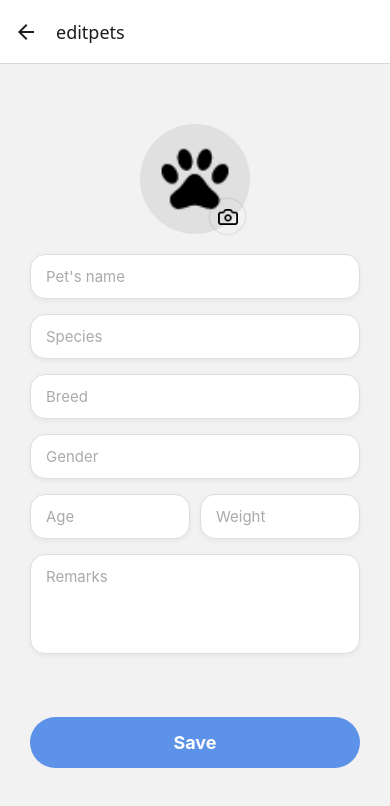
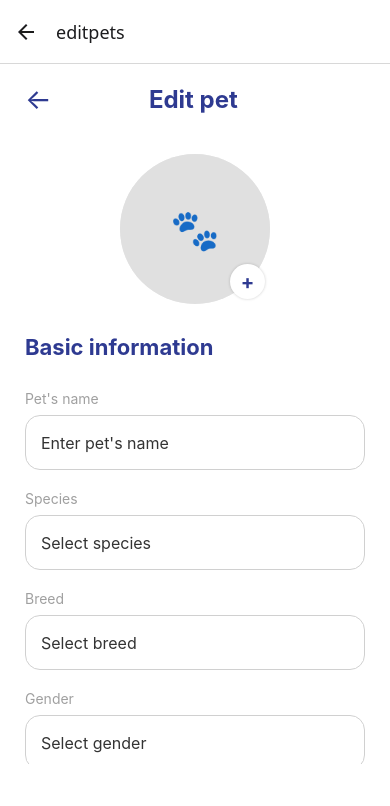
Before and after one commit to Rc-cura/vet-clinic-systems, a React Native app: screen /editpets in a window 390 px wide. Shown: the top 806 px of the page. Built offline with nearby package versions, Linux system fonts and the light colour scheme.

Commit message:
fix pet management and add pets

```diff
--- a/screens/AddPets.jsx
+++ b/screens/AddPets.jsx
@@ -5,6 +5,7 @@ import MyStyleSheet from '../styles/MyStyleSheet'
 import * as ImagePicker from 'expo-image-picker';
 import { Dropdown } from 'react-native-element-dropdown';
 
+// 1. Import Supabase and your User Context
 import { supabase } from '../context/supabase';
 import { useUser } from '../context/UserContext';
 
@@ -37,7 +38,6 @@ export default function AddPets() {
     { label: 'Cat', value: 'Cat' },
   ];
 
-  // RESTORED FULL BREED LIST
   const breedData = {
     Dog: [
       { label: 'Aspin (Asong Pinoy)', value: 'Aspin' },
@@ -92,17 +92,24 @@ export default function AddPets() {
   };
 
   const changeHandler = (field, value) => {
-    // Reset breed if species changes
+    let filteredValue = value;
     if (field === "species") {
       setPet({ ...getPet, species: value, breed: "", customBreed: "" });
-    } else {
-      setPet({ ...getPet, [field]: value });
+      return;
     }
+    if (field === "pname" || field === "gender") {
+      filteredValue = value.replace(/[^a-zA-Z\s]/g, "");
+    }
+    if (field === "age" || field === "weight") {
+      filteredValue = value.replace(/[^0-9.]/g, "");
+    }
+    setPet({ ...getPet, [field]: filteredValue });
   };
 
   const handleSavePet = async () => {
-    if (!user?.id) {
-      Alert.alert("Error", "No user session found.");
+    if (!user || !user.id) {
+      Alert.alert("Error", "No user session found. Please log in again.");
+      navigation.navigate('login');
       return;
     }
 
@@ -110,8 +117,14 @@ export default function AddPets() {
       setErrorMsg("Please fill up all required fields");
       return;
     }
+    if (getPet.breed === 'Other' && !getPet.customBreed.trim()) {
+      setErrorMsg("Please specify the pet's breed");
+      return;
+    }
 
+    setErrorMsg("");
     setLoading(true);
+
     try {
       let finalImageUrl = null;
 
@@ -149,7 +162,9 @@ export default function AddPets() {
 
       Alert.alert("Success", "Pet registered successfully!");
       navigation.replace('dashboard');
+
     } catch (error) {
+      setErrorMsg(error.message);
       Alert.alert("Error", error.message);
     } finally {
       setLoading(false);
@@ -158,6 +173,7 @@ export default function AddPets() {
 
   return (
     <SafeAreaView style={MyStyleSheet.whiteContainer}>
+      {/* Header with Back Button */}
       <View style={MyStyleSheet.formHeader}>
         <TouchableOpacity onPress={() => navigation.goBack()} style={MyStyleSheet.backBtn}>
           <Text style={{ fontSize: 28, color: '#2E3A91' }}>←</Text>
@@ -168,20 +184,23 @@ export default function AddPets() {
 
       <ScrollView contentContainerStyle={MyStyleSheet.addPetScroll} showsVerticalScrollIndicator={false} keyboardShouldPersistTaps="handled">
 
+        {/* Profile Image Picker */}
         <View style={MyStyleSheet.imagePickerContainer}>
           <View style={MyStyleSheet.mainProfileCircle}>
             {getPet.pimage ? (
               <Image source={{ uri: getPet.pimage }} style={MyStyleSheet.mainProfileImage} />
             ) : (
-              <View style={[MyStyleSheet.mainProfileImage, { backgroundColor: '#E0E0E0', justifyContent: 'center', alignItems: 'center' }]}>
+              <View style={[MyStyleSheet.mainProfileImage, { backgroundColor: '#F0F0F0', justifyContent: 'center', alignItems: 'center' }]}>
                  <Text style={{fontSize: 40}}>🐾</Text>
               </View>
             )}
-            <TouchableOpacity style={MyStyleSheet.plusCircle} onPress={pickImage}>
+            <TouchableOpacity style={MyStyleSheet.plusCircle} onPress={pickImage} disabled={loading}>
               <Text style={MyStyleSheet.plusIcon}>+</Text>
             </TouchableOpacity>
           </View>
         </View>
+
+        {errorMsg ? <Text style={{ color: 'red', textAlign: 'center', marginBottom: 15 }}>{errorMsg}</Text> : null}
 
         <Text style={MyStyleSheet.formSectionTitle}>Basic information</Text>
 
@@ -192,6 +211,8 @@ export default function AddPets() {
             onChangeText={(val) => changeHandler("pname", val)}
             style={MyStyleSheet.styledInput}
             placeholder="Enter pet's name"
+            placeholderTextColor="#AAA"
+            editable={!loading}
           />
 
           <Text style={MyStyleSheet.fieldLabel}>Species</Text>
@@ -202,24 +223,29 @@ export default function AddPets() {
             placeholder="Select species"
             value={getPet.species}
             onChange={item => changeHandler("species", item.value)}
+            disable={loading}
           />
 
           <Text style={MyStyleSheet.fieldLabel}>Breed</Text>
           <Dropdown
             style={MyStyleSheet.styledInput}
             data={getPet.species ? breedData[getPet.species] : []}
-            search labelField="label" valueField="value"
-            placeholder={getPet.species ? "Select breed" : "Select species first"}
+            labelField="label" valueField="value"
+            placeholder="Select breed"
             value={getPet.breed}
             onChange={item => changeHandler("breed", item.value)}
+            disable={!getPet.species || loading}
+            search
           />
 
           {getPet.breed === 'Other' && (
             <TextInput
               value={getPet.customBreed}
               onChangeText={(val) => changeHandler("customBreed", val)}
-              style={[MyStyleSheet.styledInput, { marginTop: 10 }]}
+              style={MyStyleSheet.styledInput}
               placeholder="Specify breed"
+              placeholderTextColor="#AAA"
+              editable={!loading}
             />
           )}
 
@@ -231,28 +257,45 @@ export default function AddPets() {
             placeholder="Select gender"
             value={getPet.gender}
             onChange={item => changeHandler("gender", item.value)}
+            disable={loading}
           />
 
           <Text style={MyStyleSheet.fieldLabel}>Birthday</Text>
           <TextInput
             style={MyStyleSheet.styledInput}
             placeholder="00/00/0000"
+            placeholderTextColor="#AAA"
             value={getPet.age}
             onChangeText={(val) => changeHandler("age", val)}
+            keyboardType="numeric"
+            editable={!loading}
           />
 
           <Text style={MyStyleSheet.fieldLabel}>Weight</Text>
           <TextInput
             style={MyStyleSheet.styledInput}
             placeholder="Kg"
+            placeholderTextColor="#AAA"
             value={getPet.weight}
             onChangeText={(val) => changeHandler("weight", val)}
             keyboardType="numeric"
+            editable={!loading}
+          />
+
+          <Text style={MyStyleSheet.fieldLabel}>Remarks</Text>
+          <TextInput
+            style={[MyStyleSheet.styledInput, { height: 100, textAlignVertical: 'top', paddingTop: 15 }]}
+            placeholder="Notes or remarks"
+            placeholderTextColor="#AAA"
+            onChangeText={(val) => setPet({...getPet, remarks: val})}
+            multiline={true}
+            numberOfLines={4}
+            editable={!loading}
           />
         </View>
 
         <TouchableOpacity
-          style={[MyStyleSheet.primaryActionBtn, { marginTop: 40 }]}
+          style={[MyStyleSheet.primaryActionBtn, { opacity: loading ? 0.6 : 1 }]}
           onPress={handleSavePet}
           disabled={loading}
         >
@@ -261,6 +304,7 @@ export default function AddPets() {
 
       </ScrollView>
 
+      {/* Spacer for bottom nav area */}
       <View style={{ height: 80 }} />
     </SafeAreaView>
   );
--- a/screens/EditPetsPage.jsx
+++ b/screens/EditPetsPage.jsx
@@ -5,37 +5,23 @@ import MyStyleSheet from '../styles/MyStyleSheet'
 import { Pets } from '../App'
 
 export default function EditPetsPage() {
-  const opx = useNavigation()
+  const navigation = useNavigation()
   const route = useRoute()
-
 
   const { pet } = route.params || {}
 
-
   const [pname, setPname] = useState(pet?.pname || '')
-
   const [species, setSpecies] = useState(pet?.species || '')
-
   const [breed, setBreed] = useState(pet?.breed || '')
-
-
   const [gender, setGender] = useState(pet?.gender || '')
-
   const [age, setAge] = useState(pet?.age || '')
-
   const [weight, setWeight] = useState(pet?.weight || '')
-
   const [remarks, setRemarks] = useState(pet?.remarks || '')
-
   const [modalVisible, setModalVisible] = useState(false)
 
-
   const handleSave = () => {
-
     const index = Pets.findIndex(item => item.pname === pet?.pname);
-
     if (index !== -1) {
-
       Pets[index] = {
         ...Pets[index],
         pname,
@@ -47,90 +33,138 @@ export default function EditPetsPage() {
         remarks,
       };
     }
-
     setModalVisible(true)
   }
 
   return (
-    <SafeAreaView style={MyStyleSheet.container}>
+    <SafeAreaView style={MyStyleSheet.whiteContainer}>
+      {/* 1. Header with Back Button and Title */}
+      <View style={MyStyleSheet.formHeader}>
+        <TouchableOpacity onPress={() => navigation.goBack()} style={MyStyleSheet.backBtn}>
+          <Text style={{ fontSize: 28, color: '#2E3A91' }}>←</Text>
+        </TouchableOpacity>
+        <Text style={MyStyleSheet.petHeaderTitle}>Edit pet</Text>
+        <View style={{ width: 40 }} />
+      </View>
 
-      <ScrollView contentContainerStyle={{ paddingHorizontal: 30, paddingBottom: 40, paddingTop: 20 }}>
+      <ScrollView contentContainerStyle={MyStyleSheet.addPetScroll} showsVerticalScrollIndicator={false} keyboardShouldPersistTaps="handled">
 
-
-        <View style={MyStyleSheet.editPhotoContainer}>
-
-          <View style={MyStyleSheet.sumBigCircle}>
-
-             {pet?.pimage ? (
-                <Image  source={{ uri: pet.pimage }}  style={{ width: '100%', height: '100%', borderRadius: 50 }} />
-             ) : (
-                <Image source={require('../public/blackpaw.png')}style={{ width: 80, height: 80 }} resizeMode="contain"/>
-             )}
+        {/* 2. Profile Image with Plus/Camera Overlay */}
+        <View style={MyStyleSheet.imagePickerContainer}>
+          <View style={MyStyleSheet.mainProfileCircle}>
+            {pet?.pimage ? (
+              <Image source={{ uri: pet.pimage }} style={MyStyleSheet.mainProfileImage} />
+            ) : (
+              <View style={[MyStyleSheet.mainProfileImage, { backgroundColor: '#E0E0E0', justifyContent: 'center', alignItems: 'center' }]}>
+                 <Text style={{fontSize: 40}}>🐾</Text>
+              </View>
+            )}
+            <TouchableOpacity style={MyStyleSheet.plusCircle}>
+              <Text style={MyStyleSheet.plusIcon}>+</Text>
+            </TouchableOpacity>
           </View>
-          <TouchableOpacity style={MyStyleSheet.cameraIconOverlay}>
-            <Image source={require('../public/camera.png')} style={{ width: 20, height: 20 }} resizeMode='contain'/>
-          </TouchableOpacity>
         </View>
 
+        {/* 3. Form Section */}
+        <Text style={MyStyleSheet.formSectionTitle}>Basic information</Text>
+
         <View style={MyStyleSheet.inputGroup}>
+          <Text style={MyStyleSheet.fieldLabel}>Pet's name</Text>
+          <TextInput
+            style={MyStyleSheet.styledInput}
+            placeholder="Enter pet's name"
+            value={pname}
+            onChangeText={setPname}
+          />
 
-          <TextInput style={MyStyleSheet.formInput}  placeholder="Pet's name"  value={pname} onChangeText={setPname} placeholderTextColor="#AAA" />
-          <TextInput style={MyStyleSheet.formInput} placeholder="Species" value={species} onChangeText={setSpecies} placeholderTextColor="#AAA" />
-          <TextInput style={MyStyleSheet.formInput}  placeholder="Breed"  value={breed} onChangeText={setBreed}  placeholderTextColor="#AAA" />
-          <TextInput  style={MyStyleSheet.formInput} placeholder="Gender"  value={gender} onChangeText={setGender} placeholderTextColor="#AAA" />
+          <Text style={MyStyleSheet.fieldLabel}>Species</Text>
+          <TextInput
+            style={MyStyleSheet.styledInput}
+            placeholder="Select species"
+            value={species}
+            onChangeText={setSpecies}
+          />
 
+          <Text style={MyStyleSheet.fieldLabel}>Breed</Text>
+          <TextInput
+            style={MyStyleSheet.styledInput}
+            placeholder="Select breed"
+            value={breed}
+            onChangeText={setBreed}
+          />
 
-          <View style={[MyStyleSheet.inlineInputs, { flexDirection: 'row', width: '100%' }]}>
+          <Text style={MyStyleSheet.fieldLabel}>Gender</Text>
+          <TextInput
+            style={MyStyleSheet.styledInput}
+            placeholder="Select gender"
+            value={gender}
+            onChangeText={setGender}
+          />
 
-            <View style={{ flex: 1, marginRight: 10 }}>
+          <Text style={MyStyleSheet.fieldLabel}>Birthday</Text>
+          <TextInput
+            style={MyStyleSheet.styledInput}
+            placeholder="00/00/0000"
+            value={age}
+            onChangeText={setAge}
+          />
 
-              <TextInput style={[MyStyleSheet.formInput, { width: '100%' }]} placeholder="Age" value={age} onChangeText={setAge} keyboardType="numeric" placeholderTextColor="#AAA"/>
-            </View>
+          <Text style={MyStyleSheet.fieldLabel}>Weight</Text>
+          <TextInput
+            style={MyStyleSheet.styledInput}
+            placeholder="Kg"
+            value={weight}
+            onChangeText={setWeight}
+            keyboardType="numeric"
+          />
 
-            <View style={{ flex: 1 }}>
-
-              <TextInput style={[MyStyleSheet.formInput, { width: '100%' }]} placeholder="Weight" value={weight}  onChangeText={setWeight} keyboardType="numeric" placeholderTextColor="#AAA" />
-            </View>
-
-          </View>
-
-          <TextInput style={[MyStyleSheet.formInput, MyStyleSheet.textArea]}  placeholder="Remarks" value={remarks} onChangeText={setRemarks}  placeholderTextColor="#AAA" multiline={true} numberOfLines={4}/>
+          <Text style={MyStyleSheet.fieldLabel}>Remarks</Text>
+          <TextInput
+            style={[MyStyleSheet.styledInput, { height: 100, textAlignVertical: 'top' }]}
+            placeholder="Remarks"
+            value={remarks}
+            onChangeText={setRemarks}
+            multiline={true}
+            numberOfLines={4}
+          />
         </View>
 
+        {/* 4. Action Buttons */}
+        <TouchableOpacity style={MyStyleSheet.primaryActionBtn} onPress={handleSave}>
+          <Text style={MyStyleSheet.primaryActionBtnText}>Save changes</Text>
+        </TouchableOpacity>
 
-        <TouchableOpacity style={[MyStyleSheet.primaryBlueBtn, { marginTop: 30 }]} onPress={handleSave}>
-          <Text style={MyStyleSheet.primaryBlueBtnText}>Save</Text>
-
+        <TouchableOpacity
+          style={MyStyleSheet.deleteBtn}
+          onPress={() => {/* Add Delete Logic here */}}
+        >
+          <Text style={MyStyleSheet.deleteBtnText}>Delete</Text>
         </TouchableOpacity>
 
       </ScrollView>
 
-
+      {/* Success Modal */}
       <Modal animationType="fade" transparent={true} visible={modalVisible}>
-
         <View style={MyStyleSheet.modalOverlay}>
-
           <View style={MyStyleSheet.modalContainer}>
-
             <Text style={MyStyleSheet.modalTitle}>Successfully Edited Pet Profile</Text>
-
-            <TouchableOpacity style={MyStyleSheet.modalViewProfileBtn}  onPress={() => {
-
+            <TouchableOpacity
+              style={MyStyleSheet.modalViewProfileBtn}
+              onPress={() => {
                 setModalVisible(false);
-
-                opx.navigate('viewpets', {
+                navigation.navigate('viewpets', {
                   pet: { ...pet, pname, species, breed, gender, age, weight, remarks }
                 });
               }}
             >
               <Text style={MyStyleSheet.modalViewText}>View Profile</Text>
-
             </TouchableOpacity>
-
           </View>
         </View>
       </Modal>
 
+      {/* Bottom Spacer */}
+      <View style={{ height: 80 }} />
     </SafeAreaView>
   )
 }
```
